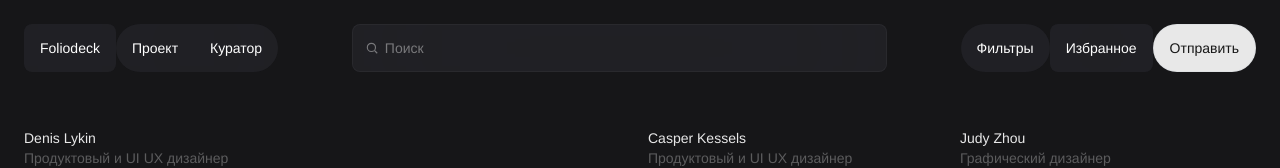
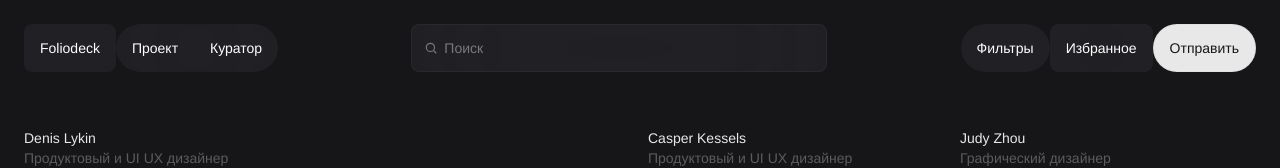
Before and after one commit to mariyork13/foliodeck-app, a Next.js app: page / in a window 1280 px wide. Shown: the top 168 px of the page. Built offline with nearby package versions, Linux system fonts and the light colour scheme.

Commit message:
Set search bar width to 416px

```diff
--- a/src/components/site-header.tsx
+++ b/src/components/site-header.tsx
@@ -49,7 +49,7 @@ export function SiteHeader() {
         </div>
 
         <div className="hidden flex-1 justify-center md:flex">
-          <div className={`relative ${ROW_H} w-full max-w-[535px] rounded-lg ${searchBg}`}>
+          <div className={`relative ${ROW_H} w-full max-w-[416px] rounded-lg ${searchBg}`}>
             <svg
               className="pointer-events-none absolute left-3 top-1/2 -translate-y-1/2 text-white/40"
               width="14"
```
